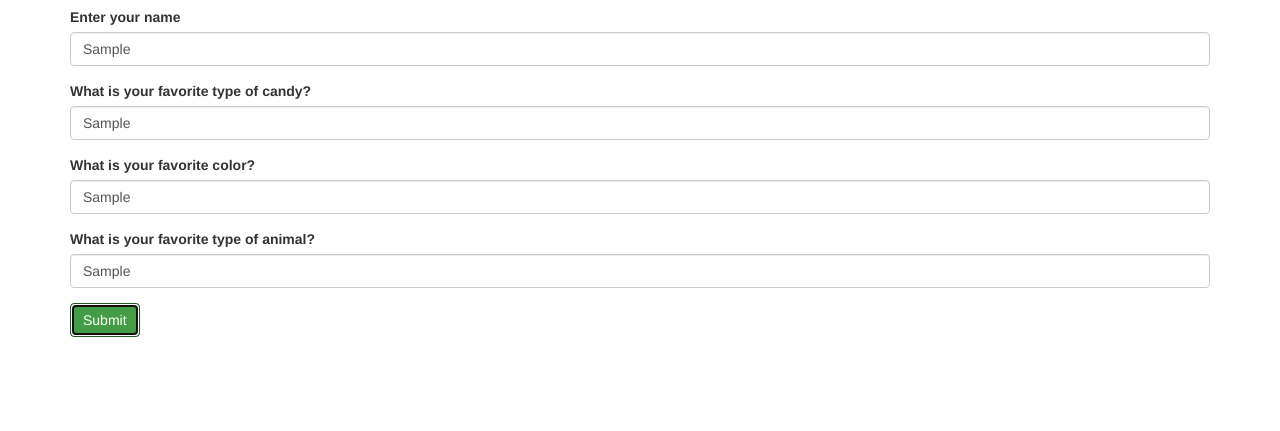
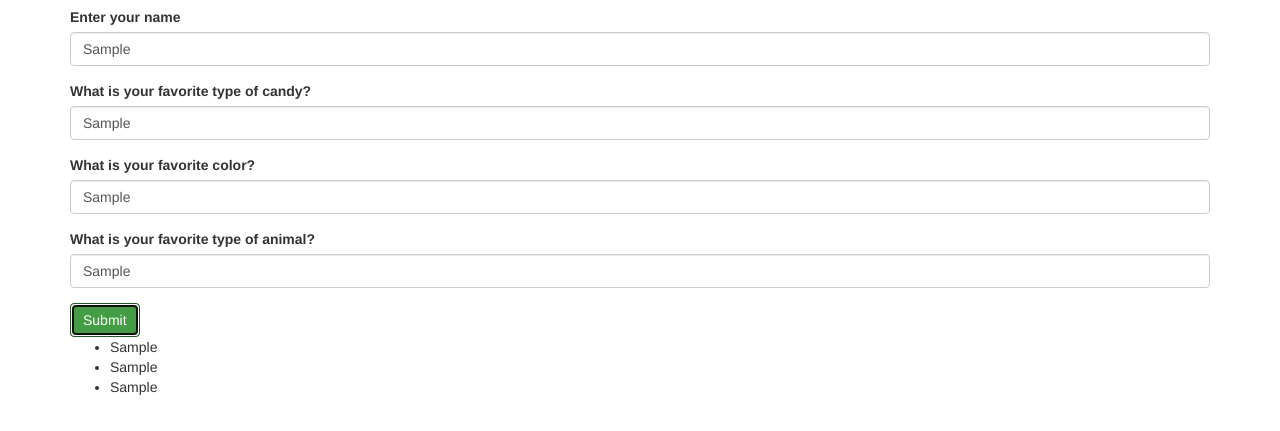
Before and after one commit to KatyCodes/js-favorites, a plain HTML site: page index.html in a window 1280 px wide. Both pictures are taken after typing "Sample", "Sample", "Sample", "Sample" into the empty fields and a click on the button "Submit". Shown: the part 63-494 px from the top of the page. Drawn offline with Linux system fonts and the light colour scheme.

Commit message:
Create arrays and display them on the html file

```diff
--- a/css/styles.css
+++ b/css/styles.css
@@ -2,3 +2,7 @@
   display: none;
   color: red;
 }
+
+#listStuff {
+  display: none;
+}
--- a/index.html
+++ b/index.html
@@ -38,6 +38,14 @@
         <!-- submit button -->
         <button type="submit" class= "btn btn-success">Submit</button>
       </form>
+      <!-- Results -->
+      <div class="arrayResults">
+        <ul  id="listStuff">
+          <li id="first"></li>
+          <li id="second"></li>
+          <li id="third"></li>
+        </ul>
+      </div>
     </div>
   </body>
 </html>
--- a/js/scripts.js
+++ b/js/scripts.js
@@ -11,12 +11,18 @@ $(document).ready(function() {
     var newResult = [result[1],result[0],result[2]]
         console.log(result);
         console.log(newResult);
+    var newArray = ["Fun", "Sun"]
+    newArray.push(result[1])
+      console.log(newArray)
 
     if (nameInput === "") {
       $(".error").show();
-      // $(result).hide();
+      $("#listStuff").hide();
     } else {
-      // $(result).show();
+      $("#listStuff").show();
+      $("li#first").prepend(result[0]);
+      $("li#second").prepend(result[1]);
+      $("li#third").prepend(result[2]);
       $(".error").hide();
     };
 
```
